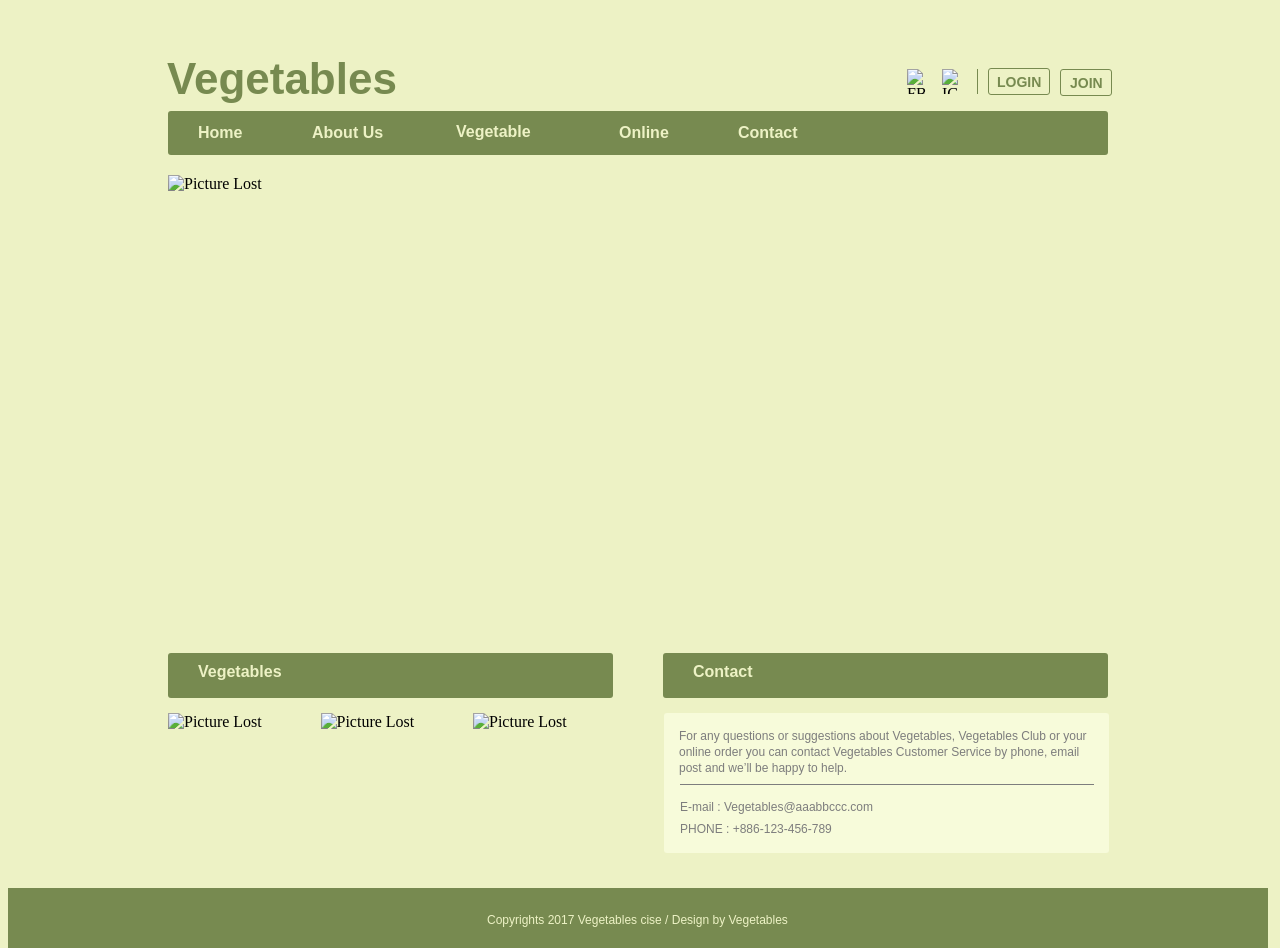
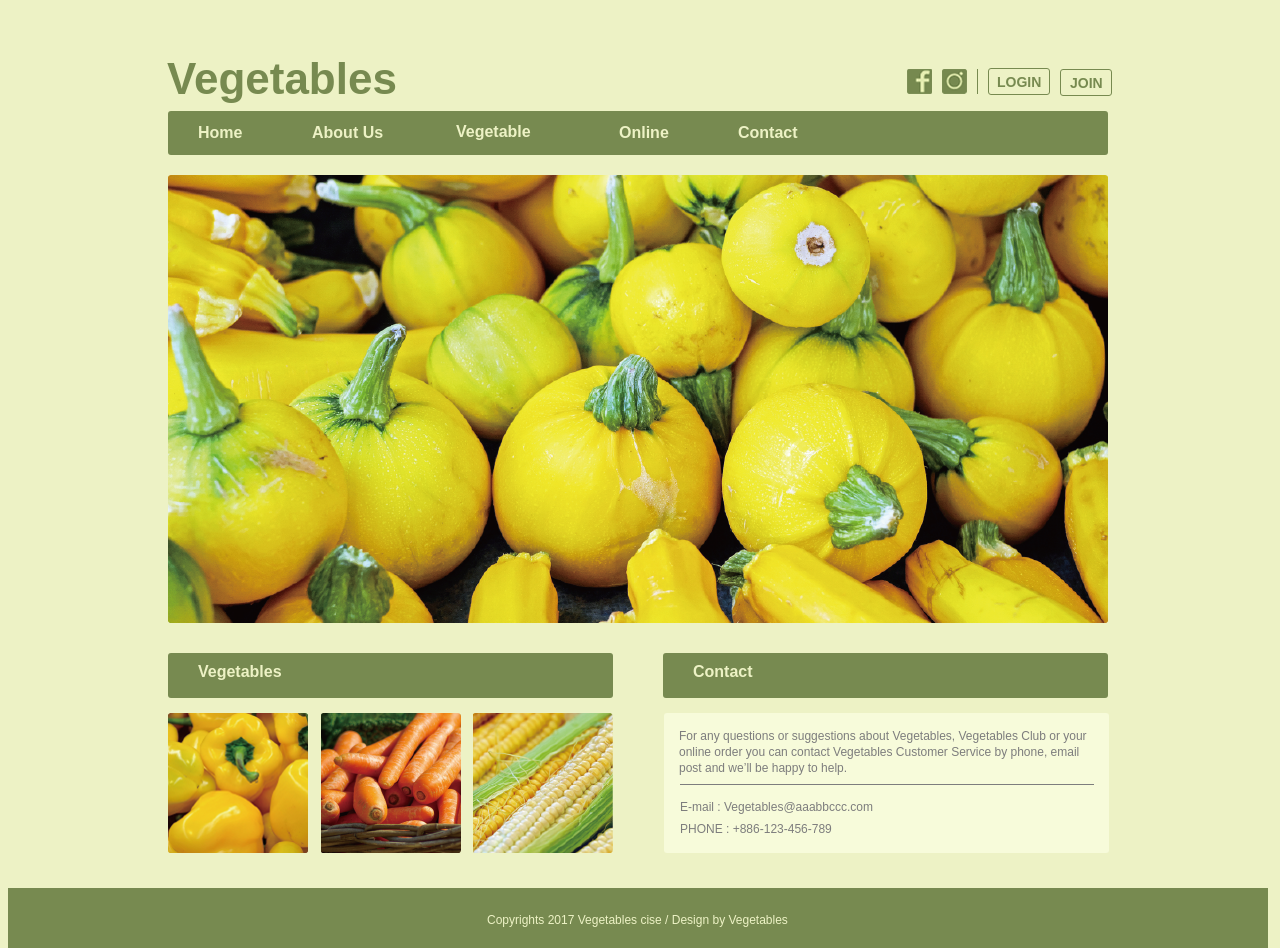
Before and after one commit to fantong11/Web-Design, a plain HTML site: page index.html in a window 1280 px wide. Drawn offline with Linux system fonts and the light colour scheme; files that its build step writes are made by us from their sources.

Commit message:
no message

```diff
--- a/index.html
+++ b/index.html
@@ -3,7 +3,7 @@
 <head>
     <meta charset="UTF-8">
     <meta name="viewport" content="width=device-width, initial-scale=1.0">
-    <link rel="stylesheet" type="text/css" href="../Vegetable/CSS/style.css">
+    <link rel="stylesheet" type="text/css" href="../Web-Design/css/style.css">
     <title>Vegetables</title>
 </head>
 <body class="bg">
@@ -11,8 +11,8 @@
         <header>
             <div class="head-title">
                 <h1 class="logo_Vegetables">Vegetables</h1>
-                <img class="btn_facebook" src="../Vegetable/img/btn_facebook.png" alt="FB Lost">
-                <img class="btn_instagram" src="../Vegetable/img/btn_instagram.png" alt="IG Lost">
+                <img class="btn_facebook" src="../Web-Design/img/btn_facebook.png" alt="FB Lost">
+                <img class="btn_instagram" src="../Web-Design/img/btn_instagram.png" alt="IG Lost">
                 <div class="line_login "></div>
                 <div class="btn_LOGIN_box">
                     <h1 class="btn_LOGIN">LOGIN</h1>
@@ -33,15 +33,15 @@
         </header>
         <main>
             <article class="article">
-                <img class="img_main_pumpkin" src="../Vegetable/img/img_main_pumpkin.png" alt="Picture Lost">
+                <img class="img_main_pumpkin" src="../Web-Design/img/img_main_pumpkin.png" alt="Picture Lost">
                 <div class="body_vegetables">
                     <div class="body_box_vegetables">
                         <h1 class="box_vegetables">Vegetables</h1>
                     </div>
                     <div class="vegetables_pics">
-                        <img class="img_vegetables_pepper" src="../Vegetable/img/img_vegetables_pepper.png" alt="Picture Lost">
-                        <img class="img_vegetables_carrot" src="../Vegetable/img/img_vegetables_carrot.png" alt="Picture Lost">
-                        <img class="img_vegetables_corn" src="../Vegetable/img/img_vegetables_corn.png" alt="Picture Lost">
+                        <img class="img_vegetables_pepper" src="../Web-Design/img/img_vegetables_pepper.png" alt="Picture Lost">
+                        <img class="img_vegetables_carrot" src="../Web-Design/img/img_vegetables_carrot.png" alt="Picture Lost">
+                        <img class="img_vegetables_corn" src="../Web-Design/img/img_vegetables_corn.png" alt="Picture Lost">
                     </div>
                 </div>
                 <div class="body_contact">
```
Also changed, not shown: css/style.css (line endings or trailing spaces), img/btn_facebook.png (renamed from btn_facebook.png), img/btn_instagram.png (renamed from btn_instagram.png), img/img_main_pumpkin.png (renamed from img_main_pumpkin.png), img/img_vegetables_carrot.png (renamed from img_vegetables_carrot.png), img/img_vegetables_corn.png (renamed from img_vegetables_corn.png), img/img_vegetables_pepper.png (renamed from img_vegetables_pepper.png).
